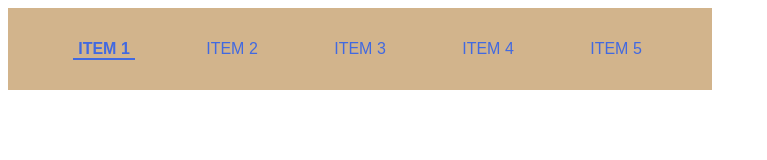
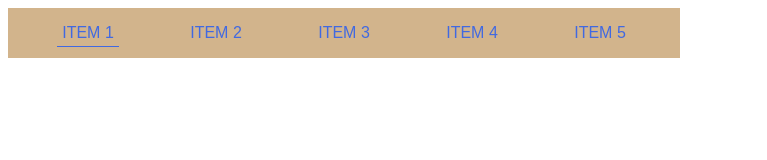
Before and after one commit to lurco/nav_bar_active, a plain HTML site: page index.html in a window 1280 px wide. Shown: the whole page, without its empty margins (0-767 px from the left). Drawn offline with Linux system fonts and the light colour scheme.

Commit message:
added animation for hover and removed font-weight change

```diff
--- a/src/css/style.css
+++ b/src/css/style.css
@@ -7,7 +7,7 @@
     display: flex;
     justify-content: space-around;
     background-color: tan;
-    padding: 2rem;
+    padding: 1rem;
 }
 
 .menu__item {
@@ -15,21 +15,34 @@
     font-family: sans-serif;
     text-decoration: none;
     text-transform: uppercase;
+    position: relative;
 }
 
 .menu__item--active, .menu__item:hover {
-    font-weight: bolder;
+    /*font-weight: bolder;*/
     position: relative;
-    transition: font-weight 400ms;
+}
+
+.menu__item::after{
+    content: "";
+    width: 120%;
+    height: 1px;
+    display: inline-block;
+    opacity: 0;
+    position: absolute;
+    left: -10%;
+    bottom: -30%;
 }
 
 .menu__item--active::after, .menu__item:hover::after {
     content: "";
     width: 120%;
-    height: 2px;
+    height: 1px;
     display: inline-block;
+    opacity: 1;
     background-color: royalblue;
     position: absolute;
     left: -10%;
-    bottom: -10%;
+    bottom: -30%;
+    transition: all 400ms;
 }
```
